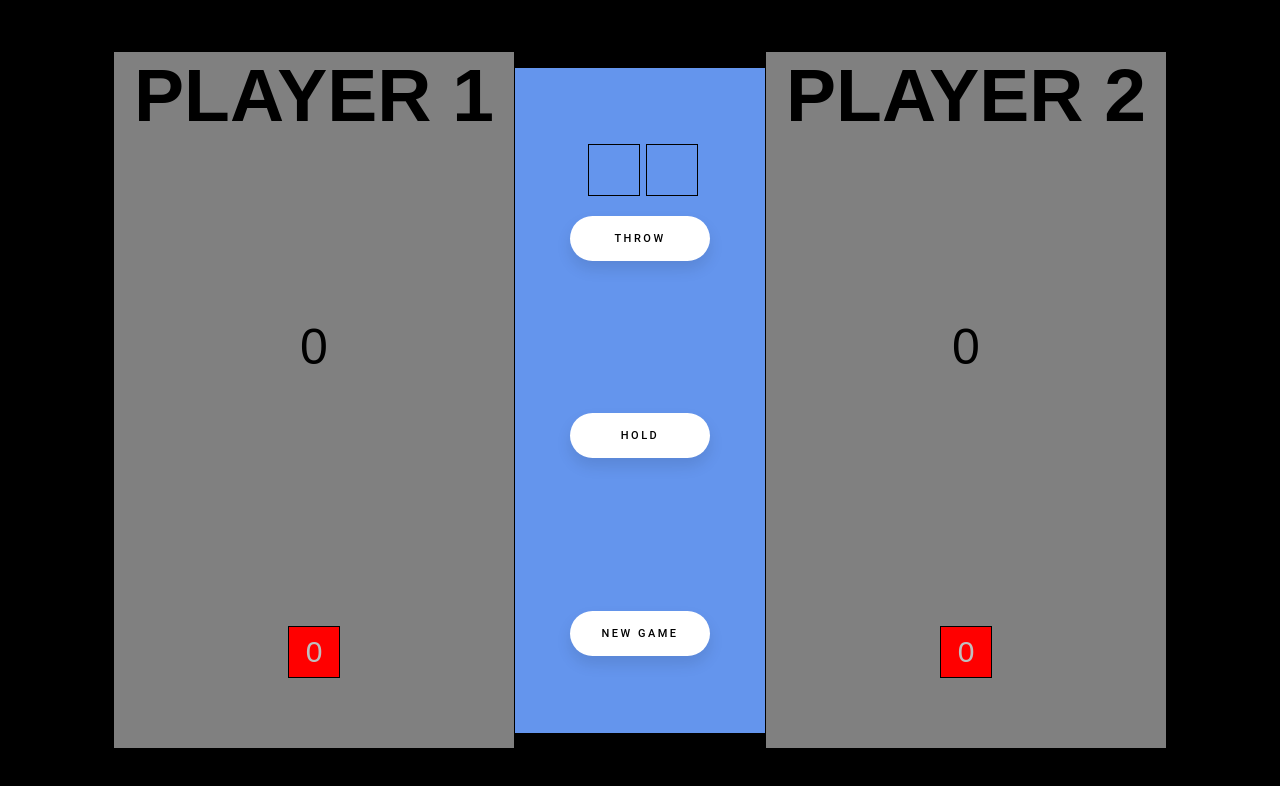
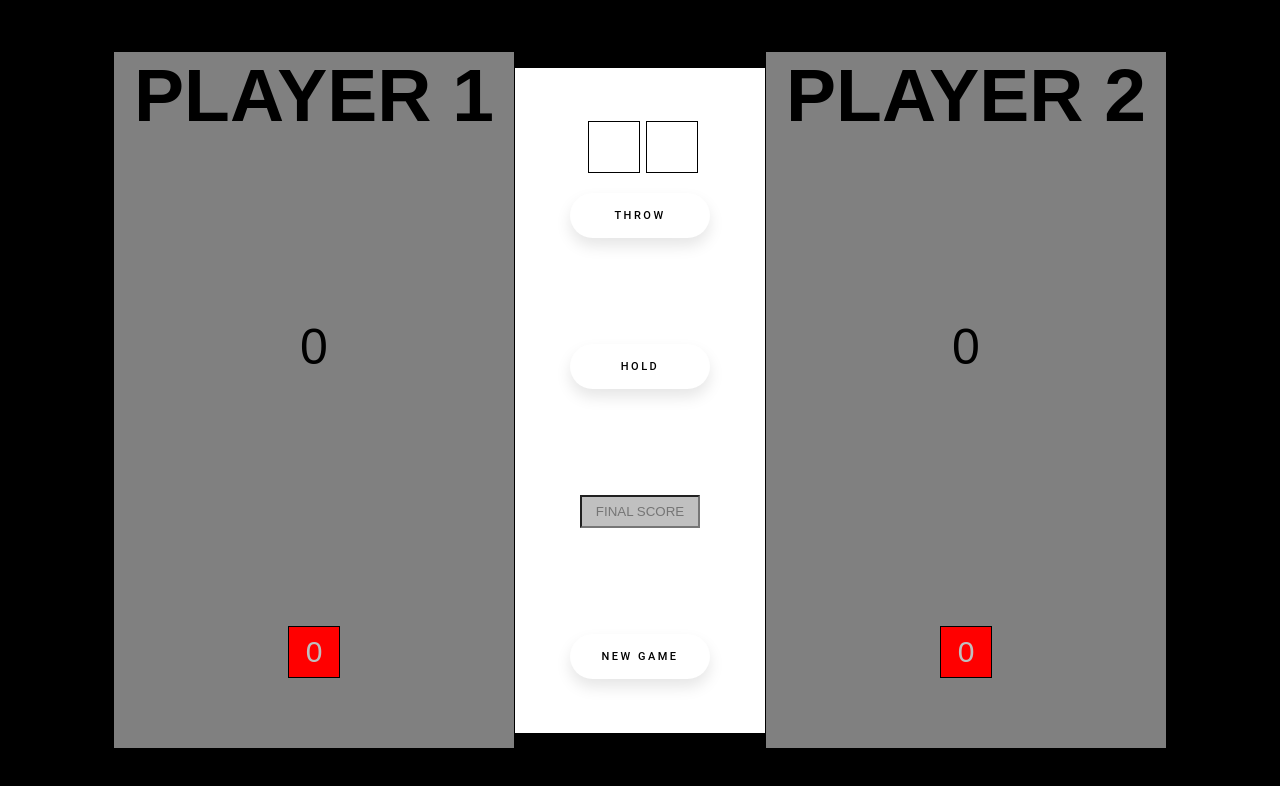
Before and after one commit to matimas/React-DiceGame, a React (Create React App) app: page / in a window 1280 px wide. Shown: the top 786 px of the page. Built offline with nearby package versions, Linux system fonts and the light colour scheme.

Commit message:
version 2

```diff
--- a/src/components/Board.components.jsx
+++ b/src/components/Board.components.jsx
@@ -11,6 +11,7 @@ class Board extends React.Component {
 		p2Temp: 0,
 		playerTurn: 1,
 		winScore: 100,
+		isWinner: false,
 	};
 	OnScoreChange = (sum) => {
 		if (this.state.playerTurn === 1) {
@@ -31,13 +32,19 @@ class Board extends React.Component {
 	checkIfWin = () => {
 		console.log(this.state.playerTurn);
 		if (this.state.playerTurn === 1) {
+			setTimeout(() => {
 				if (this.state.p2Score >= this.state.winScore) {
 					console.log('winner');
+					this.resetGame();
 				}
+			}, 5000);
 		} else {
+			setTimeout(() => {
 				if (this.state.p1Score >= this.state.winScore) {
 					console.log('winner');
+					this.resetGame();
 				}
+			}, 5000);
 		}
 	};
 	resetGame = () => {
@@ -46,7 +53,21 @@ class Board extends React.Component {
 		});
 	};
 
+	ChangeWinScore = (e) => {
+		let winScoreNum = parseInt(e.target.value);
+		console.log(winScoreNum);
+		if (!winScoreNum) {
+			console.log(winScoreNum);
+			return;
+		}
+		this.setState((prevState) => {
+			return { winScore: e.target.value };
+		});
+		console.log('in the changeScore', e.target.value);
+		console.log(this.state);
+	};
 	HoldScore = () => {
+		console.log(this.state.winScore);
 		if (this.state.playerTurn === 1) {
 			document.querySelector('#player1').style.backgroundColor =
 				'rgb(74, 74, 74)';
@@ -86,6 +107,14 @@ class Board extends React.Component {
 					<button className={styles.holdButton} onClick={this.HoldScore}>
 						Hold
 					</button>
+					<input
+						className={styles.winScoreInput}
+						placeholder='FINAL SCORE'
+						type='text'
+						min='20'
+						max='1000'
+						onChange={this.ChangeWinScore}
+					/>
 					<button className={styles.holdButton} onClick={this.resetGame}>
 						New Game
 					</button>
--- a/src/components/Board.module.css
+++ b/src/components/Board.module.css
@@ -33,10 +33,17 @@
 	display: flex;
 	justify-content: space-around;
 	align-items: center;
-	background-color: cornflowerblue;
+	background-color: rgb(255, 255, 255);
 	height: 665px;
 	width: 250px;
 	border: solid 1px black;
 	flex-direction: column;
 	align-content: center;
 }
+.winScoreInput {
+	text-align: center;
+	background: silver;
+	width: 112px;
+	height: 27px;
+	color: black;
+}
```
Also changed, not shown: 1 other file (tests, documents, lock files or other folders). Lines whose indentation alone changed are shown as unchanged.
